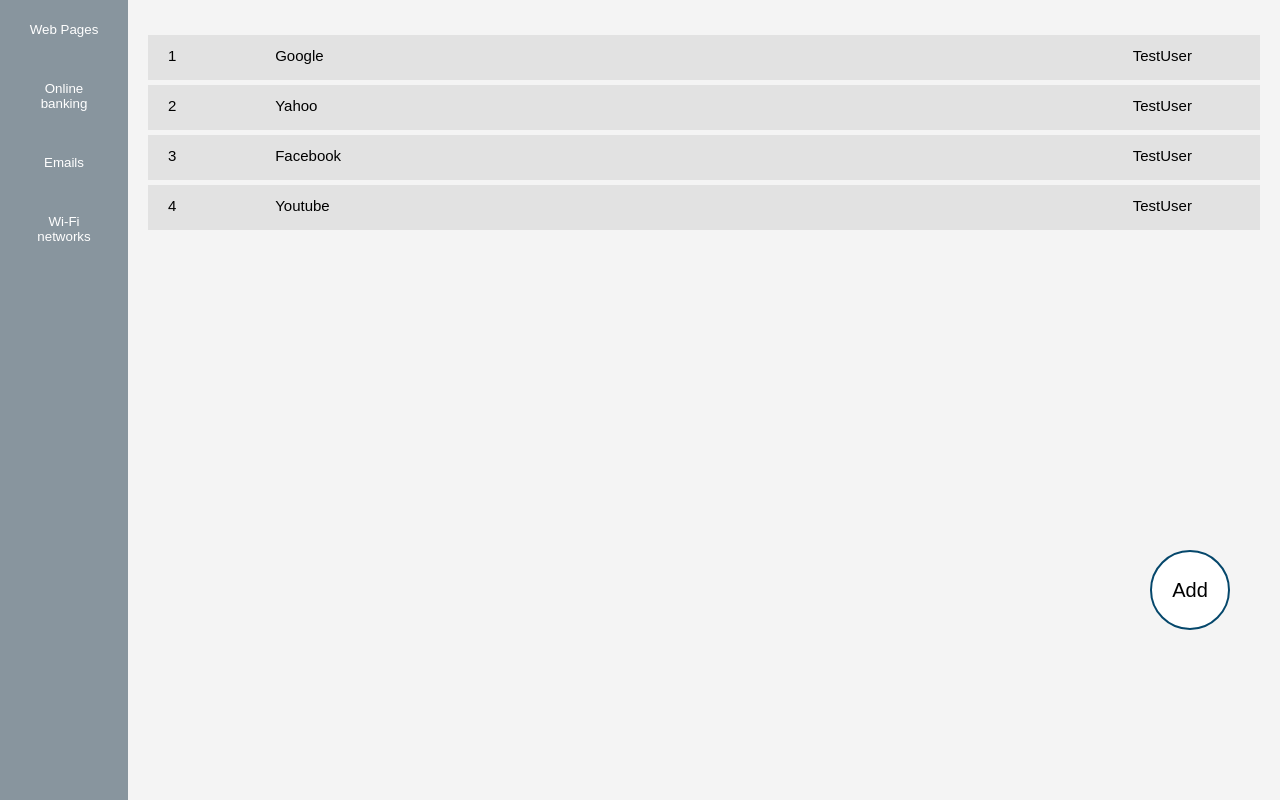
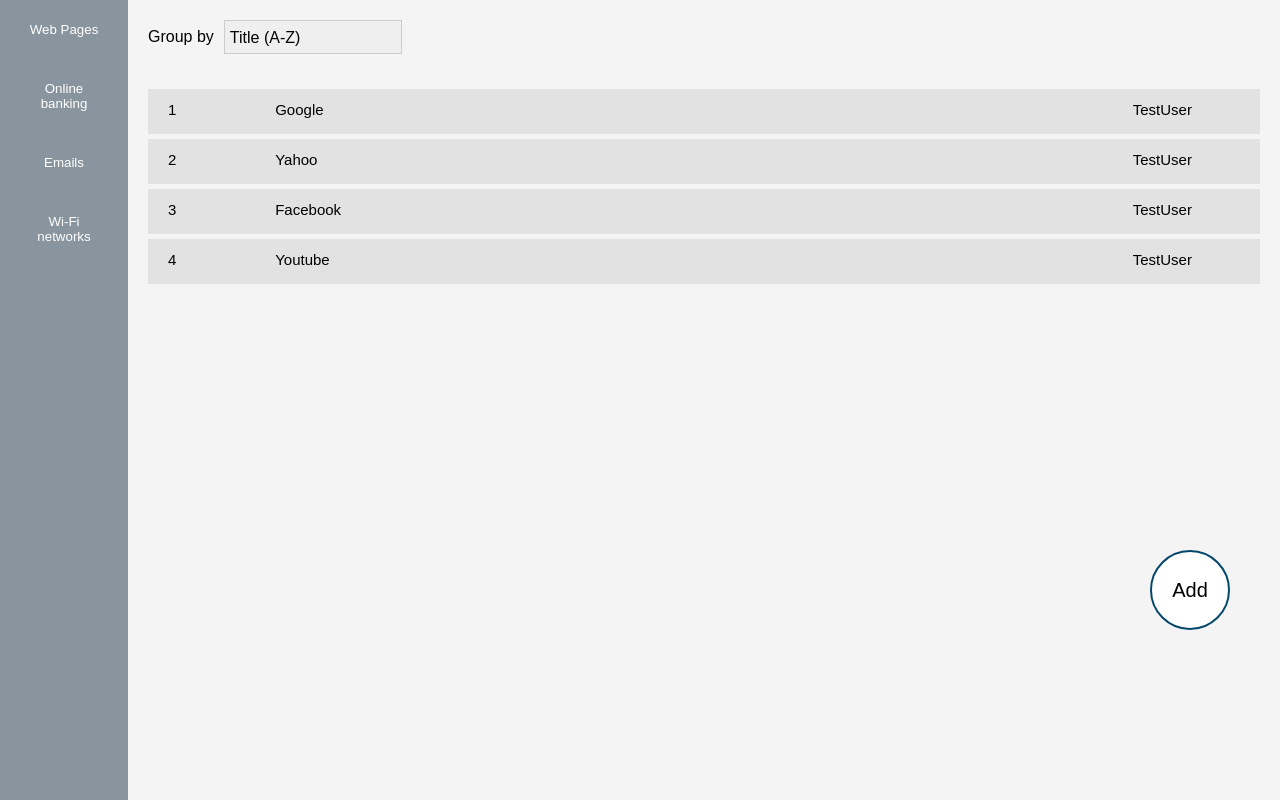
Before and after one commit to alinciocoveanu/Passer, a PHP site: page /account.html in a window 1280 px wide. Shown: the part 112-912 px from the top of the page. Run offline with PHP 8.4, Linux system fonts and the light colour scheme.

Commit message:
group by + dropdown hot-fixed

```diff
--- a/Front-End/account.html
+++ b/Front-End/account.html
@@ -37,18 +37,19 @@
             <button class="leftMenuButton">Wi-Fi networks</button>
         </div>
 
-        <div id="listItems">
+        <div id="rigthBox">
+
             <div class="custom-select">
-                  <select>
-                    <option value="0">Order by</option>
+                <label>Group by</label>
+                <select title="Order by">
+                    <option value="domain">Title (A-Z)</option>
+                    <option value="domain">Title (Z-A)</option>
                     <option value="domain">Domain</option>
                     <option value="strength">Password Strength</option>
                     <option value="freq">Frequency</option>
                 </select>
             </div>
-        </div>
 
-        <div id="rigthBox">
             <div class="rButton">
                 <button onclick="document.getElementById('addBox').style.display='block'" id="addButton" type="submit">Add</button>
                 <div id="addBox" class="popUpBox">
--- a/Front-End/css/style.css
+++ b/Front-End/css/style.css
@@ -242,6 +242,7 @@ button:hover{
 .dropdownContent{
     position: absolute;
     display: none;
+    z-index: 9999;
     width: 200px;
     height: 80px;
     background-color: #05476B;
@@ -324,11 +325,27 @@ button:hover{
     position: relative;
     font-family: Arial;
     display: flex;
-    justify-content: end;
+    justify-content: flex-start;
+    align-items: flex-end;
+    padding-top: 20px;
+    padding-left: 20px;
+}
+
+.custom-select label {
+    align-self: center;
+    padding-right: 10px;
+    font-size: 16px;
 }
 
 .custom-select select {
-    display: none;
+
+    padding: 5px 35px 5px 5px;
+    font-size: 16px;
+    border: 1px solid #ccc;
+    height: 34px;
+    -webkit-appearance: none;
+    -moz-appearance: none;
+    appearance: none;
 }
 
 .passItems ul{
```
